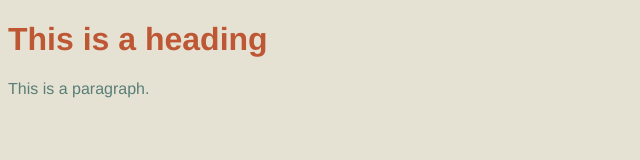
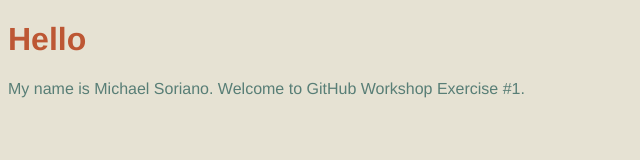
Before and after one commit to mrileysoriano/githubworkshop, a plain HTML site: page index.html in a window 1280 px wide. Shown: the whole page, without its empty margins (0-640 px from the left). Drawn offline with Linux system fonts and the light colour scheme.

Commit message:
Update index.html

```diff
--- a/index.html
+++ b/index.html
@@ -16,7 +16,7 @@
             }</style>
     </head>
     <body>
-        <h1>This is a heading</h1>
-        <p>This is a paragraph.</p>
+        <h1>Hello</h1>
+        <p>My name is Michael Soriano. Welcome to GitHub Workshop Exercise #1.</p>
     </body>
 </html>
```
